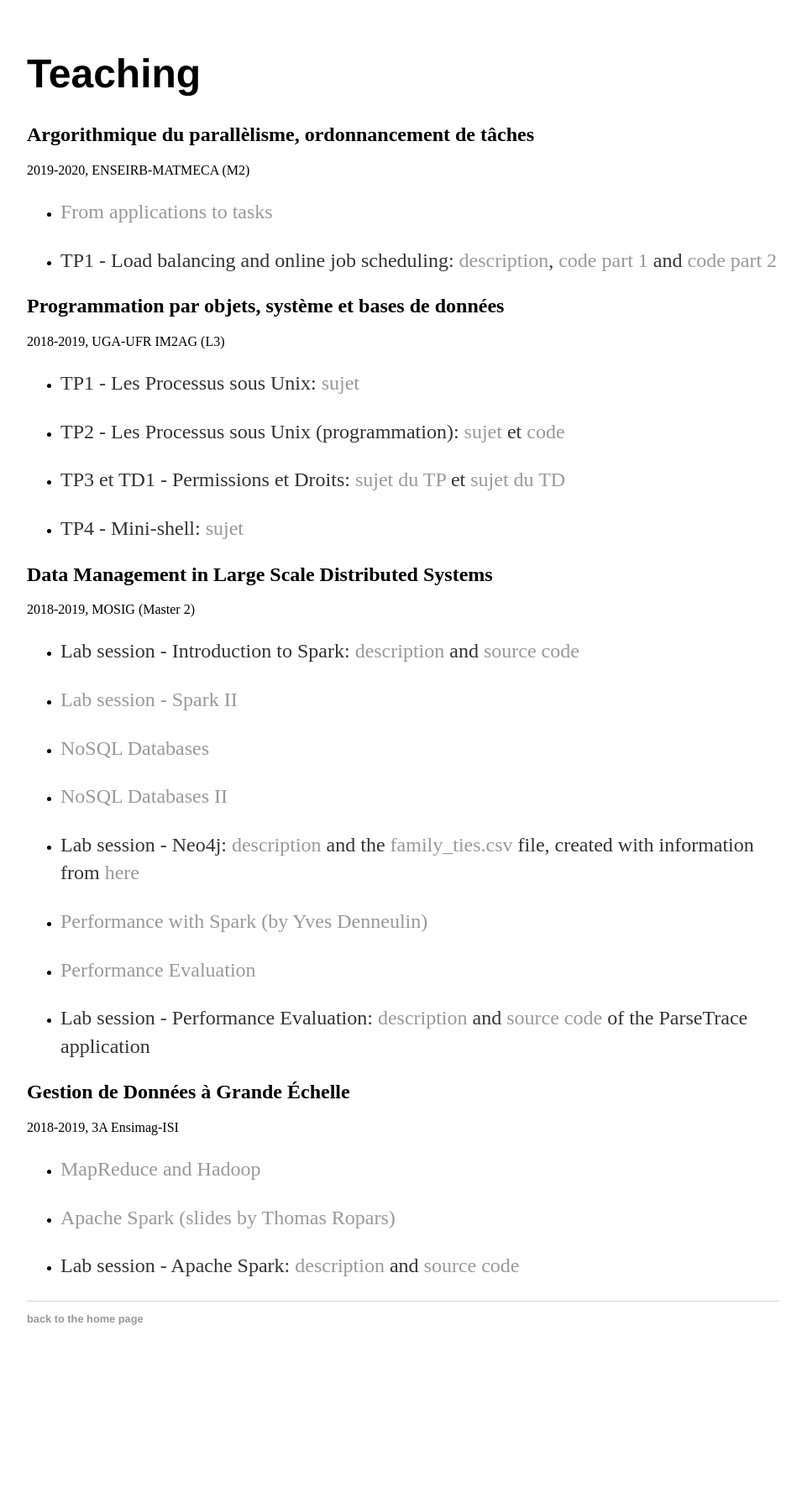
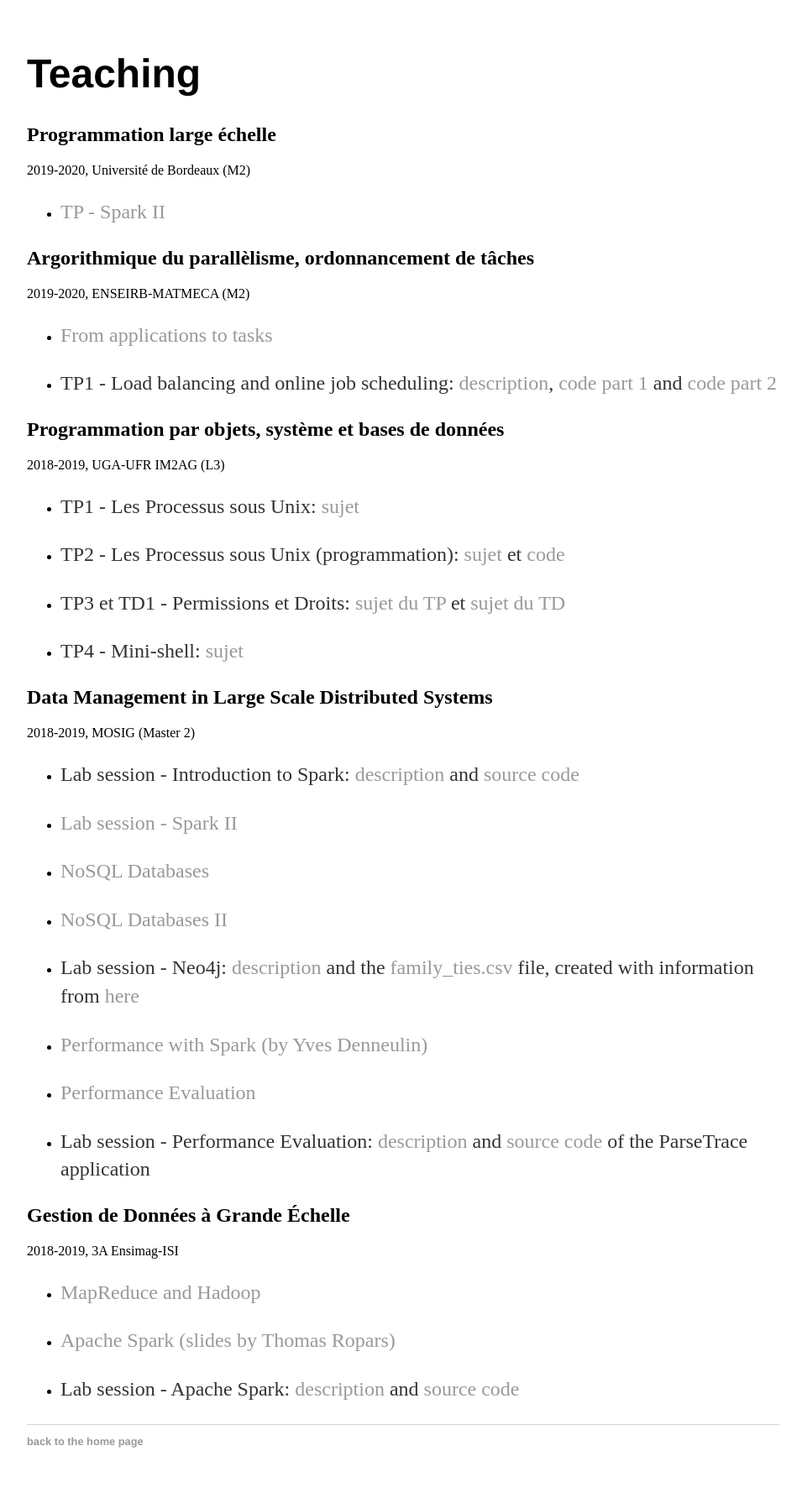
Before and after one commit to francielizanon/francielizanon, a Jekyll site: the page teaching/index.html, which Jekyll copies as it is, in a window 1280 px wide. Shown: the whole page at 84% size, without its empty margins (160-1115 px from the left). Built offline with Jekyll 4.4.1, drawn with Linux system fonts in a browser that asks for light colours; before the commit the page ends 1638 px from its top, so only the background shows below that.

Commit message:
add new ple tp

```diff
--- a/teaching/index.html
+++ b/teaching/index.html
@@ -12,6 +12,16 @@
 
 
 <h1>Teaching</h1>
+
+<h2>Programmation large échelle</h2>
+
+2019-2020, Université de Bordeaux (M2)
+
+<ul>
+<li>
+<p><a href="TP/PLE_spark_II.pdf">TP - Spark II</a></p>
+</li>
+</ul>
 
 <h2>Argorithmique du parallèlisme, ordonnancement de tâches</h2>
 
```
